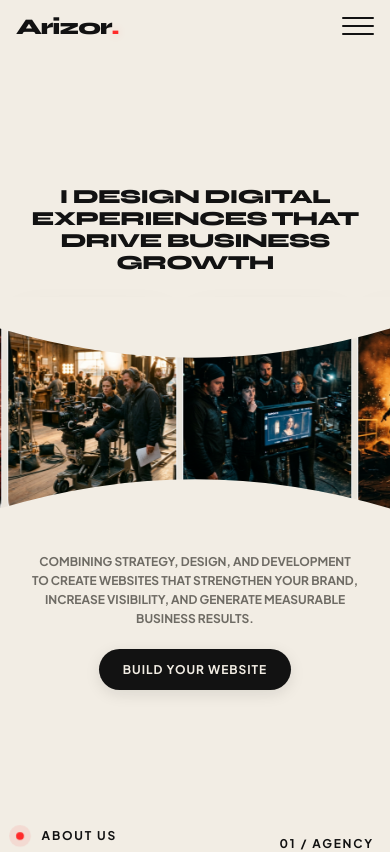
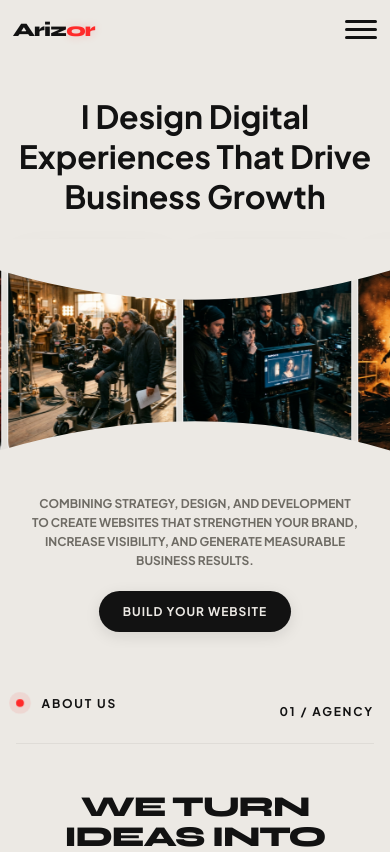
Before and after one commit to Abuqatada01/Arizor-digital, a Next.js app: page / in a window 390 px wide. Shown: the top 852 px of the page. Built offline with nearby package versions, Linux system fonts and the light colour scheme.

Commit message:
Update project

```diff
--- a/src/app/components/Hero.jsx
+++ b/src/app/components/Hero.jsx
@@ -5,7 +5,8 @@ import styles from "../page.module.css";
 export default function Hero() {
   return (
     <header className={`${styles.heroCentered} fade-in`}>
-      <h1 className={styles.heroCenterTitle}>
+      {/* Text below navbar - SMALLER SIZE */}
+      <h1 className={styles.heroCenterTitleSmall}>
         I Design Digital Experiences That Drive Business Growth
       </h1>
 
--- a/src/app/components/Marquee.jsx
+++ b/src/app/components/Marquee.jsx
@@ -39,6 +39,12 @@ export default function Marquee() {
                 className={styles.image}
                 priority={idx < 5}
               />
+              {/* Text Overlay on Image */}
+              <div className={styles.imageOverlay}>
+                <span className={styles.overlayText}>
+                  I Design Digital Experiences That Drive Business Growth
+                </span>
+              </div>
             </div>
           </div>
         ))}
--- a/src/app/components/Navbar.jsx
+++ b/src/app/components/Navbar.jsx
@@ -30,7 +30,7 @@ export default function Navbar() {
   return (
     <nav className={`${styles.navbar} ${scrolled ? styles.scrolled : ""}`}>
       <div className={styles.logo} onClick={() => window.scrollTo({ top: 0, behavior: 'smooth' })}>
-        Arizor<span className={styles.logoDot}>.</span>
+        Ariz<span className={styles.logoDot}>or</span>
       </div>
 
       <div className={`${styles.burger} ${isOpen ? styles.burgerActive : ""}`} onClick={toggleMenu} aria-label="Toggle Navigation">
--- a/src/app/components/Navbar.module.css
+++ b/src/app/components/Navbar.module.css
@@ -1,8 +1,9 @@
 .navbar {
   display: flex;
   justify-content: space-between;
+  height: 100px;
   align-items: center;
-  padding: 1.5rem 4rem;
+padding: 0.8rem 3rem;
   width: 100%;
   position: fixed;
   top: 0;
@@ -13,12 +14,30 @@
   border-bottom: 1px solid transparent;
 }
 
+/* ADDED: Subtle separation line between navbar and hero */
+.navbar::after {
+  content: '';
+  position: absolute;
+  bottom: -0.1px;
+  left: 10%;
+  width: 80%;
+  height: 0.5px;
+  background: rgba(18, 18, 18, 0.08);
+  opacity: 0;
+  transition: opacity 0.4s ease;
+}
+
 .scrolled {
-  padding: 1rem 4rem;
+padding: 0.6rem 3rem;
   background: rgba(242, 237, 228, 0.85);
   backdrop-filter: blur(12px);
   -webkit-backdrop-filter: blur(12px);
   border-bottom: 1px solid rgba(18, 18, 18, 0.05);
+}
+
+/* Show separation line when scrolled */
+.scrolled::after {
+  opacity: 1;
 }
 
 .logo {
@@ -134,25 +153,34 @@
   transform-origin: 1px;
 }
 
-
+/* ============================================================
+   RESPONSIVE BREAKPOINTS
+   ============================================================ */
 
 @media (min-width: 1024px) and (max-width: 1300px) {
   .navbar {
-    padding: 0.8rem 1rem;
+    padding: 0.8rem 2rem;  /* Reduced padding */
+    height: 80px;  /* Slightly smaller */
   }
 
   .scrolled {
     padding: 0.6rem 2rem;
   }
+
+  .navbar::after {
+    left: 8%;
+    width: 84%;
+  }
 }
 
 @media (max-width: 992px) {
  .navbar {
-    padding: 1rem 1.5rem;
+  padding: 0.6rem 1.2rem;
+  height: 70px;
 }
 
 .scrolled {
-    padding: 0.8rem 1.5rem;
+  padding: 0.5rem 1.2rem;
 }
 
   .burger {
@@ -211,18 +239,41 @@
   .burgerActive .line3 {
     transform: rotate(-45deg);
   }
+
+  .navbar::after {
+    left: 5%;
+    width: 90%;
+  }
 }
 
 @media (max-width: 480px) {
   .navbar {
-    padding: 0.8rem 1rem;
+  padding: 0.5rem 0.8rem;
+  height: 60px;
 }
 
 .scrolled {
-    padding: 0.6rem 1rem;
+  padding: 0.4rem 0.8rem;
 }
 
   .logo {
-    font-size: 1.4rem;
+    font-size: 1.2rem;  /* Smaller logo */
   }
+
+  /* ADD THIS - Separation line below navbar */
+.navbar::after {
+  content: '';
+  position: absolute;
+  bottom: 0;
+  left: 10%;
+  width: 80%;
+  height: 0.5px;
+  background: rgba(18, 18, 18, 0.08);
+  opacity: 0;
+  transition: opacity 0.4s ease;
 }
+
+/* ADD THIS - Show line when scrolled */
+.scrolled::after {
+  opacity: 1;
+    }}
--- a/src/app/globals.css
+++ b/src/app/globals.css
@@ -1,6 +1,7 @@
 :root {
-  --background: #f2ede4;
+  --background: #ece9e4;
   --foreground: #121212;
+
 
   /* Reference Design Color Palette */
   --accent: #ff2a2a;
--- a/src/app/page.js
+++ b/src/app/page.js
@@ -17,7 +17,9 @@ export default function Home() {
       <Navbar />
 
       {/* Hero Section */}
-      <Hero />
+      <div style={{ marginTop: '4rem' }}>
+  <Hero />
+</div>
 
       {/* About Section */}
       <About />
--- a/src/app/page.module.css
+++ b/src/app/page.module.css
@@ -4,7 +4,7 @@
   flex-direction: column;
   background-color: var(--background);
   color: var(--foreground);
-  padding-top: 6rem;
+  padding-top: 1rem;  /* ← THIS KEEPS NAVBAR VISIBLE */
 }
 
 /* Common Section Layout */
@@ -49,21 +49,21 @@
   line-height: 1.6;
 }
 
-/* Centered Hero Section (Fits 100vh screen height, safe min-height) */
+/* ============================================================
+   HERO SECTION - MODERATE TOP SPACING
+   ============================================================ */
 .heroCentered {
   display: flex;
   flex-direction: column;
   align-items: center;
   justify-content: center;
   text-align: center;
-  padding: 2rem 0;
-  /* Removed horizontal padding so marquee stretches edge-to-edge */
+  padding: 2rem 0 3rem 0;  /* ← REDUCED further */
   width: 100%;
   overflow-x: hidden;
-  height: calc(100vh - 6rem);
-  min-height: 650px;
+  min-height: 70vh;
   box-sizing: border-box;
-  gap: 1rem;
+  gap: 1.5rem;
 }
 
 .heroCenterTitle {
@@ -77,12 +77,10 @@
   max-width: 1200px;
   word-break: break-word;
   padding: 0 2rem;
-  /* Keep text padded inside the screen */
 }
 
 .heroMarqueeWrapper {
   width: 100%;
-  /* Spans 100% of parent width edge-to-edge */
   margin: 0;
   position: relative;
   display: flex;
@@ -98,7 +96,6 @@
   text-transform: uppercase;
   margin: 0 auto;
   padding: 0 2rem;
-  /* Keep text padded inside the screen */
 }
 
 .heroCenterActions {
@@ -148,7 +145,7 @@
   border-color: rgba(18, 18, 18, 0.2);
 }
 
-/* About Agency Restructured Section (Matches Screenshot 1) */
+/* About Agency Restructured Section */
 .aboutHeaderRow {
   display: flex;
   justify-content: space-between;
@@ -526,12 +523,16 @@
   font-weight: 600;
 }
 
+/* ============================================================
+   RESPONSIVE BREAKPOINTS
+   ============================================================ */
+
+/* Large Screens (1300px - 1400px) */
 @media (max-width: 1300px) {
   .heroCentered {
-    height: calc(100vh - 20rem);
     min-height: 500px;
-    padding: 0.5rem 0;
-    gap: 1px;
+    padding: 2rem 0 2rem 0;
+    gap: 1rem;
   }
 
   .heroCenterTitle {
@@ -588,26 +589,23 @@
 
   .visualCard {
     border-radius: 20px;
-    /* Reduced from 32px */
   }
 
   .serviceCard,
   .aboutStatCard {
     border-radius: 16px;
-    /* Reduced from 24px */
   }
 
   .trustPill {
     border-radius: 14px;
-    /* Reduced from 20px */
   }
 }
 
+/* Tablets & Small Laptops (992px) */
 @media (max-width: 992px) {
   .heroCentered {
-    height: calc(100vh - 6rem);
     min-height: 500px;
-    padding: 2.5rem 0;
+    padding: 2rem 0 2rem 0;
     gap: 1.5rem;
   }
 
@@ -665,21 +663,19 @@
 
   .visualCard {
     border-radius: 20px;
-    /* Reduced from 32px */
   }
 
   .serviceCard,
   .aboutStatCard {
     border-radius: 16px;
-    /* Reduced from 24px */
   }
 
   .trustPill {
     border-radius: 14px;
-    /* Reduced from 20px */
   }
 }
 
+/* Tablets (768px) */
 @media (max-width: 768px) {
   .section {
     padding: 4rem 1.5rem;
@@ -690,9 +686,8 @@
   }
 
   .heroCentered {
-    height: calc(100vh - 6rem);
     min-height: 450px;
-    padding: 2rem 0;
+    padding: 1.5rem 0 1.5rem 0;
     gap: 1.2rem;
   }
 
@@ -759,6 +754,7 @@
   }
 }
 
+/* Mobile Phones (480px) */
 @media (max-width: 480px) {
   .section {
     padding: 3rem 1rem;
@@ -769,9 +765,8 @@
   }
 
   .heroCentered {
-    height: calc(100vh - 10rem);
     min-height: 400px;
-    padding: 1rem 0;
+    padding: 1rem 0 1rem 0;
     gap: 0.8rem;
   }
 
@@ -856,6 +851,26 @@
   }
 }
 
+/* Extra Large Screens (1400px+) */
+@media (min-width: 1400px) {
+  .heroCentered {
+    padding: 3rem 0 4rem 0;  /* ← Very minimal top padding */
+    min-height: 65vh;
+    gap: 2rem;
+  }
+
+  .heroCenterTitle {
+    font-size: 3rem;
+    max-width: 1400px;
+  }
+
+  .heroCenterDescription {
+    font-size: 1.1rem;
+    max-width: 800px;
+  }
+}
+
+/* Fix for very wide screens */
 @media (min-width: 1024px) and (max-width: 1300px) {
   .mainContainer {
     padding-top: 2.5rem;
```
Lines whose indentation alone changed are shown as unchanged.
